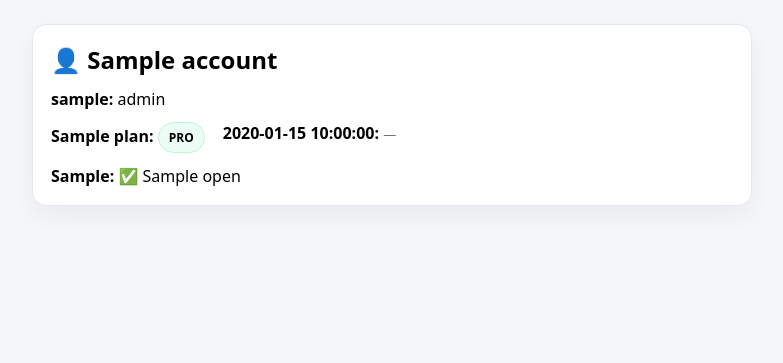
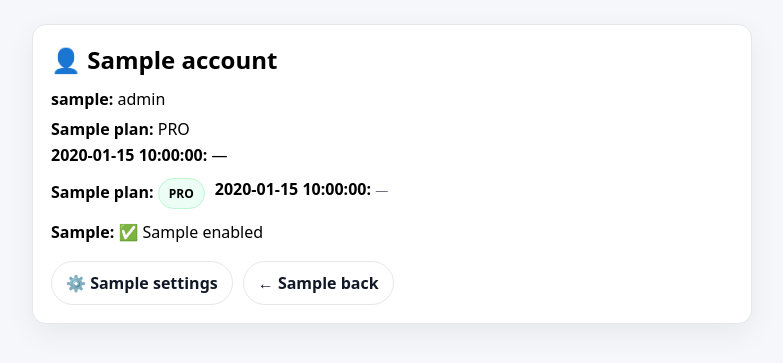
Before and after one commit to FerdyG44/karaapp, a Flask app: template templates/account.html in a window 1280 px wide. Shown: the top 363 px of the page, without its empty margins (248-1031 px from the left). Run offline with Flask 3, Linux system fonts and the light colour scheme; a user stored in the database is signed in; tables that the repository leaves empty hold one stand-in row (values such as "Sample post"); the template is opened without the code that fills it: most values are stand-ins (such as "Sample title", 1, 10 or a date in 2020); some libraries are stand-ins or nearby versions.

Commit message:
UI: add Back button to account page (preserve lang)

```diff
--- a/templates/account.html
+++ b/templates/account.html
@@ -3,7 +3,7 @@
 <head>
   <meta charset="utf-8">
   <meta name="viewport" content="width=device-width, initial-scale=1">
-  <title>{{ t.get("account","Account") }} — {{ t.get("title","KaraApp") }}</title>
+  <title>{{ t.get("account","Hesabım") }} — {{ t.get("title","KaraApp") }}</title>
   <style>
     body{font-family:system-ui;margin:0;background:#f5f7fb}
     .wrap{max-width:720px;margin:0 auto;padding:24px}
@@ -11,48 +11,58 @@
     .pill{display:inline-block;padding:6px 10px;border-radius:999px;font-weight:900;font-size:12px;border:1px solid #e5e7eb}
     .pill.pro{background:#ecfdf5;border-color:#bbf7d0}
     .pill.free{background:#f3f4f6}
-    .row{display:flex;gap:18px;flex-wrap:wrap;margin-top:12px}
+    .row{display:flex;gap:10px;flex-wrap:wrap;margin-top:12px}
     .btn-outline{padding:10px 14px;border-radius:999px;border:1px solid #e5e7eb;background:#fff;color:#111827;font-weight:900;cursor:pointer;text-decoration:none}
-    .muted{color:#6b7280;font-size:13px}
+    .muted{color:#6b7280;font-size:13px;margin-top:10px}
     .k{font-weight:900}
   </style>
 </head>
 <body>
   <div class="wrap">
     <div class="card">
-      <h2 style="margin:0 0 8px 0;">👤 {{ t.get("account","Account") }}</h2>
-
-      {% set p = (current_user.plan or 'free') %}
-      {% set has_export = (p != 'free') %}
+      <h2 style="margin:0 0 8px 0;">👤 {{ t.get("account","Hesabım") }}</h2>
 
       <div class="row">
-        <div>
-          <span class="k">{{ t.get("username","Username") }}:</span>
-          {{ current_user.username }}
-        </div>
+        <div><span class="k">{{ t.get("username","Kullanıcı adı") }}:</span> {{ current_user.username }}</div>
       </div>
 
-      <div class="row">
+      <div style="margin-top:8px;">
+        <b>{{ t.get("plan","Plan") }}:</b> {{ (current_user.plan or "free")|upper }}
+      </div>
+      <div style="margin-top:4px;">
+        <b>{{ t.get("expires","Bitiş") }}:</b> {{ current_user.expires_at or "—" }}
+      </div>
+
+      <div class="row" style="margin-top:12px;">
         <div>
           <span class="k">{{ t.get("plan","Plan") }}:</span>
+          {% set p = (current_user.plan or 'free') %}
           <span class="pill {{ 'pro' if p=='pro' else 'free' }}">{{ p|upper }}</span>
         </div>
 
         <div>
-          <span class="k">{{ t.get("expires","Expires") }}:</span>
-          <span class="muted">{{ current_user.expires_at or "—" }}</span>
+          <span class="k">{{ t.get("expires_at","Bitiş") }}:</span>
+          <span class="muted" style="margin:0;">{{ current_user.expires_at or "—" }}</span>
         </div>
       </div>
 
-      <div class="row">
-        <div>
-          <span class="k">{{ t.get("export_access","Export access") }}:</span>
-          {% if has_export %}
-            ✅ {{ t.get("open","Open") }}
+      <div class="row" style="margin-top:12px;">
+        <div><b>{{ t.get("export_access","Export erişimi") }}:</b>
+          {% if current_user.plan == "pro" %}
+            ✅ {{ t.get("enabled","Açık") }}
           {% else %}
-            ❌ {{ t.get("closed","Closed") }}
+            ❌ {{ t.get("disabled","Kapalı") }}
           {% endif %}
         </div>
+      </div>
+
+      <!-- buttons: Settings + Back -->
+      <div class="row" style="margin-top:18px;">
+        <a class="btn-outline" href="{{ url_for('settings', lang=lang) }}">⚙️ {{ t.get("settings","Ayarlar") }}</a>
+
+        <!-- <-- BURAYA eklediğimiz Back butonu -->
+        <a class="btn-outline" href="{{ url_for('index', lang=lang) }}">← {{ t.get("back","Geri") }}</a>
+      </div>
     </div>
   </div>
 </body>
```
